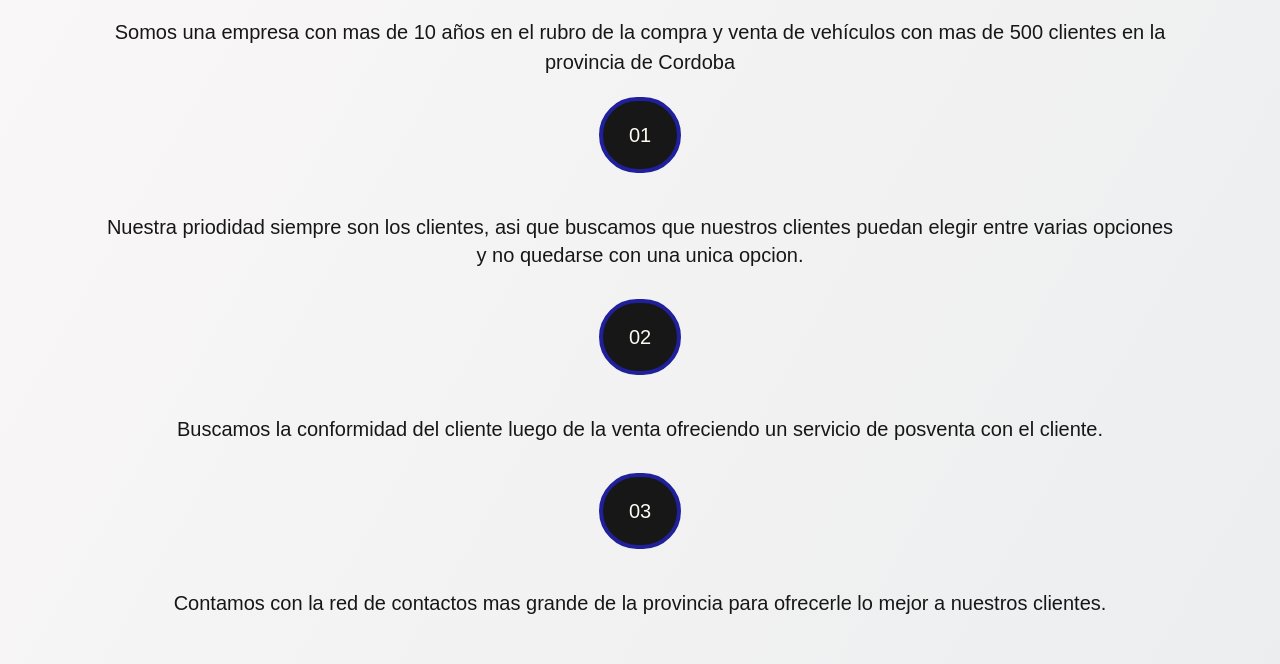
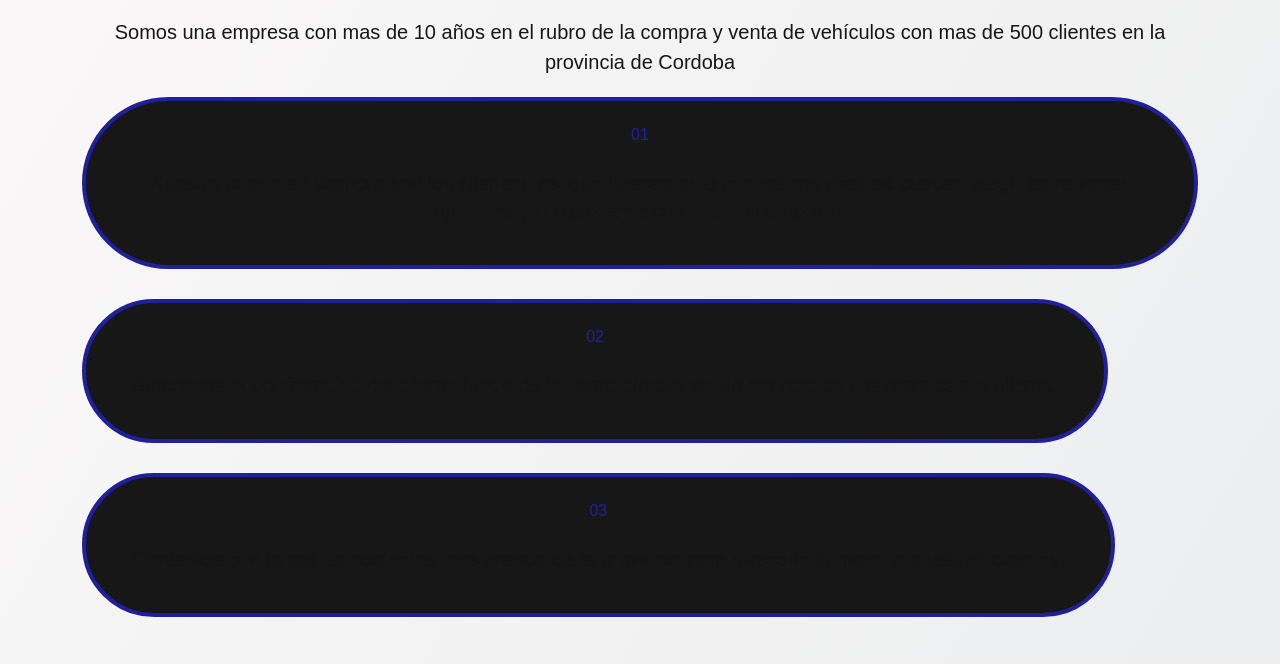
Before and after one commit to FedericoFleu/tu-auto, a website: page index.html in a window 1280 px wide. Shown: the part 1164-1828 px from the top of the page. Drawn offline with nearby package versions, Linux system fonts and the light colour scheme.

Commit message:
inicial commit

```diff
--- a/scss/_eleginos.scss
+++ b/scss/_eleginos.scss
@@ -13,7 +13,7 @@
     text-align: center;
 }
 
-.choose .choose_box span {
+.choose .choose_box {
     color: $color2;
     background-color: $color1;
     border-radius: 100px;
```
Also changed, not shown: css/main.css.
